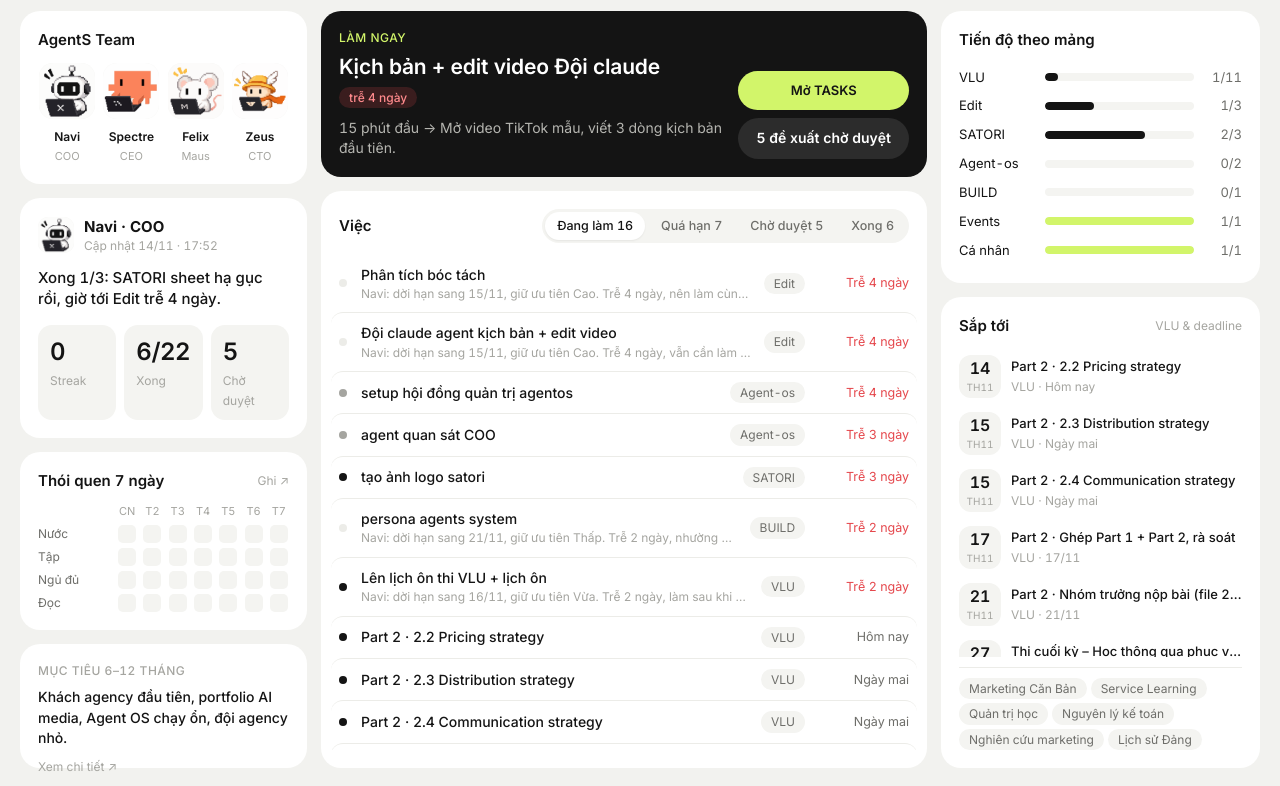
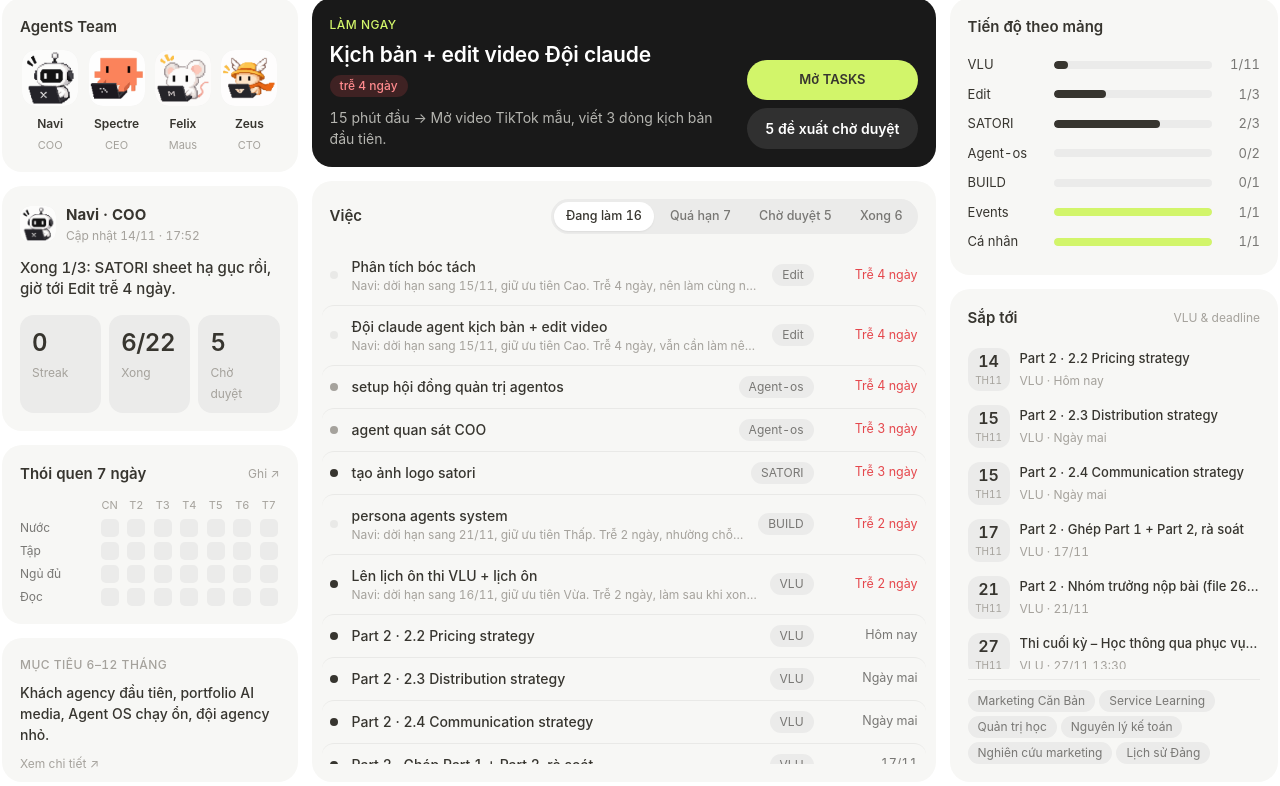
Before and after one commit to martintran27/vincent-dashboard, a plain HTML site: page dashboard.html in a window 1280 px wide. Shown: the part 74-860 px from the top of the page. Drawn offline with Linux system fonts and the light colour scheme.

Commit message:
style: match Notion light palette and font so the embed blends in
Co-Authored-By: Claude Opus 5.5 <noreply@anthropic.com>

```diff
--- a/dashboard.html
+++ b/dashboard.html
@@ -4,26 +4,24 @@
 <meta charset="utf-8">
 <meta name="viewport" content="width=device-width, initial-scale=1">
 <title>Vincent Dashboard</title>
-<link rel="preconnect" href="https://fonts.googleapis.com">
-<link rel="preconnect" href="https://fonts.gstatic.com" crossorigin>
-<link href="https://fonts.googleapis.com/css2?family=Inter:wght@400;500;600;700&display=swap" rel="stylesheet">
 <style>
   :root {
-    --bg: #f2f2ef; --card: #fff; --ink: #141414; --ink-2: #6e6e6a; --ink-3: #a5a5a0;
-    --line: #ececE8; --chip: #f4f4f1; --dark: #141414; --lime: #d2f56a; --late: #e5484d;
+    /* Notion light palette so the embed blends into the page */
+    --bg: #fff; --card: #f7f7f5; --ink: #37352f; --ink-2: #787774; --ink-3: #a5a29c;
+    --line: #e9e9e7; --chip: #ebebea; --dark: #191919; --lime: #d2f56a; --late: #e5484d;
     --r: 20px; --gap: 14px;
   }
   * { box-sizing: border-box; margin: 0; padding: 0; }
   html, body { height: 100%; }
   body {
     background: var(--bg); color: var(--ink);
-    font: 14px/1.45 Inter, -apple-system, BlinkMacSystemFont, system-ui, sans-serif;
+    font: 14px/1.5 ui-sans-serif, -apple-system, BlinkMacSystemFont, "Segoe UI", Helvetica, Arial, sans-serif;
     -webkit-font-smoothing: antialiased; font-variant-numeric: tabular-nums;
   }
   a { color: inherit; text-decoration: none; }
 
   /* Fills the Notion embed exactly: 100vh, long lists scroll inside their card. */
-  .app { height: 100vh; min-height: 860px; display: grid; grid-template-rows: auto 1fr; gap: var(--gap); padding: 18px 20px; }
+  .app { height: 100vh; min-height: 860px; display: grid; grid-template-rows: auto 1fr; gap: var(--gap); padding: 4px 2px; }
   header { display: flex; justify-content: space-between; align-items: flex-end; gap: 16px; flex-wrap: wrap; }
   h1 { font-size: 26px; font-weight: 600; letter-spacing: -0.02em; line-height: 1.1; }
   .sub { color: var(--ink-2); margin-top: 4px; }
@@ -71,7 +69,7 @@
   /* Tasks */
   .tabs { display: flex; gap: 4px; background: var(--chip); border-radius: 999px; padding: 3px; }
   .tabs button { white-space: nowrap; border: 0; background: none; font: inherit; font-size: 12.5px; font-weight: 500; color: var(--ink-2); padding: 5px 12px; border-radius: 999px; cursor: pointer; }
-  .tabs button[aria-selected="true"] { background: var(--card); color: var(--ink); box-shadow: 0 1px 2px rgba(0,0,0,.06); }
+  .tabs button[aria-selected="true"] { background: #fff; color: var(--ink); box-shadow: 0 1px 2px rgba(0,0,0,.06); }
   .row { display: grid; grid-template-columns: 10px minmax(0, 1fr) auto 92px; gap: 12px; align-items: center; padding: 10px 8px; margin: 0 -8px; border-radius: 12px; }
   .row:hover { background: var(--chip); }
   .row + .row { border-top: 1px solid var(--line); }
```
